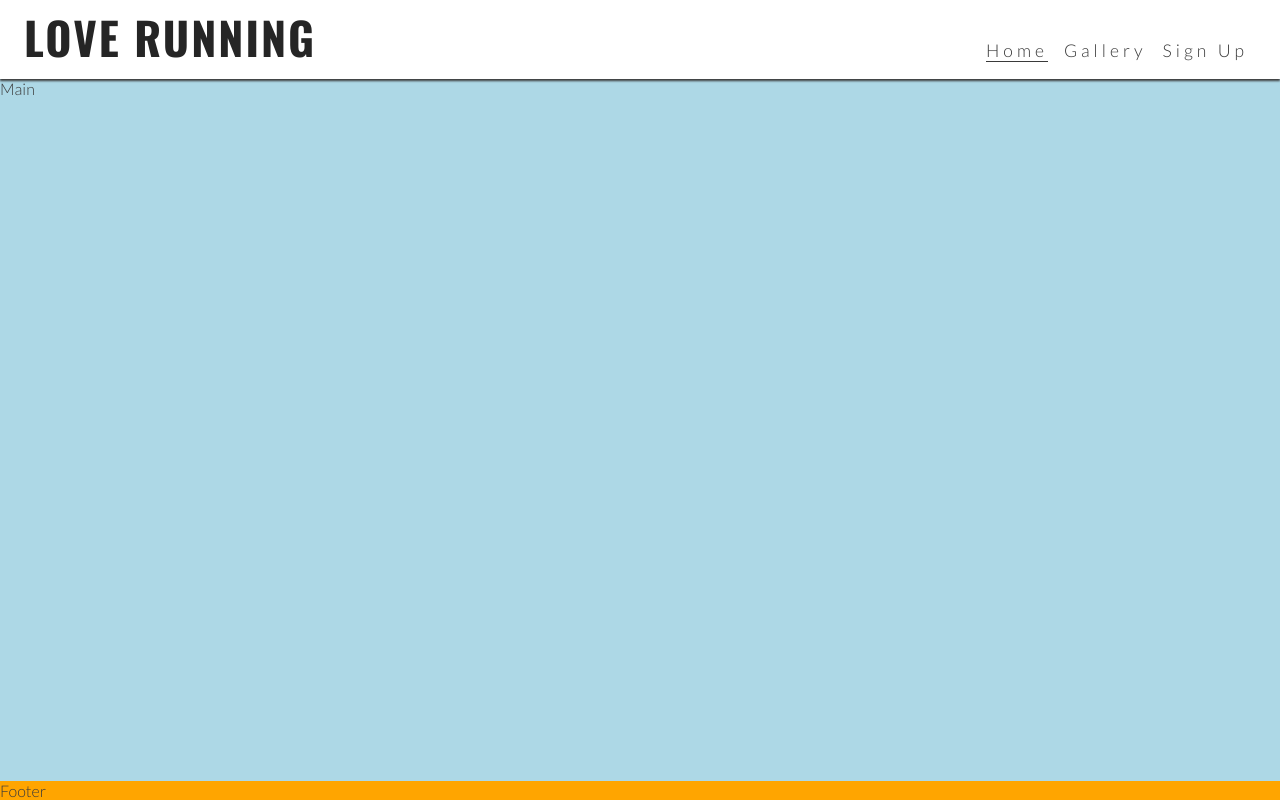
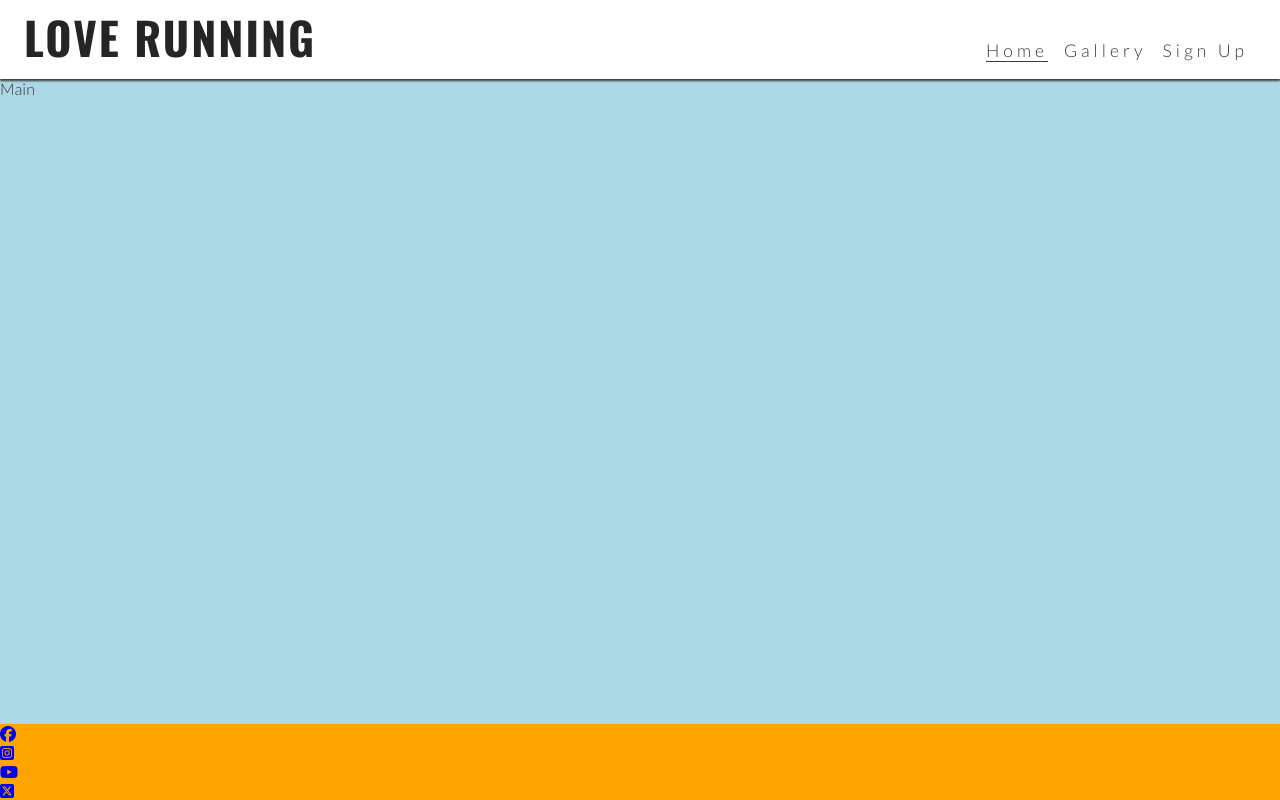
Before and after one commit to WHalloranIRL/love-running, a plain HTML site: page index.html in a window 1280 px wide. Drawn offline with nearby package versions, Linux system fonts and the light colour scheme.

Commit message:
Added footer social icons and links

```diff
--- a/index.html
+++ b/index.html
@@ -34,6 +34,24 @@
     <!-- Main -->
     <main>Main</main>
     <!-- Footer -->
-    <footer>Footer</footer>
+    <footer>
+      <ul>
+        <li>
+          <a href="https://www.facebook.com" target="_blank" rel="noopener" aria-label="Visit our facebook page (opens in a new tab)"><i class="fa-brands fa-facebook"></i></a>
+        </li>
+        <li>
+          <a href="https://www.instagram.com" target="_blank" rel="noopener" aria-label="Visit our instagram page (opens in a new tab)"><i class="fa-brands fa-square-instagram"></i> </a>
+        </li>
+        <li>
+          <a href="https://www.youtube.com" target="_blank" rel="noopener" aria-label="Visit our youtube page (opens in a new tab)"><i class="fa-brands fa-youtube"></i></a>
+        </li>
+        <li>
+          <a href="https://www.twitter.com" target="_blank" rel="noopener" aria-label="Visit our X page (opens in a new tab)"><i class="fa-brands fa-square-x-twitter"></i></a>
+        </li>
+      </ul>
+    </footer>
+
+    <!-- Font Awesome Kit -->
+    <script src="https://kit.fontawesome.com/5f1ba0185d.js" crossorigin="anonymous"></script>
   </body>
 </html>
```
